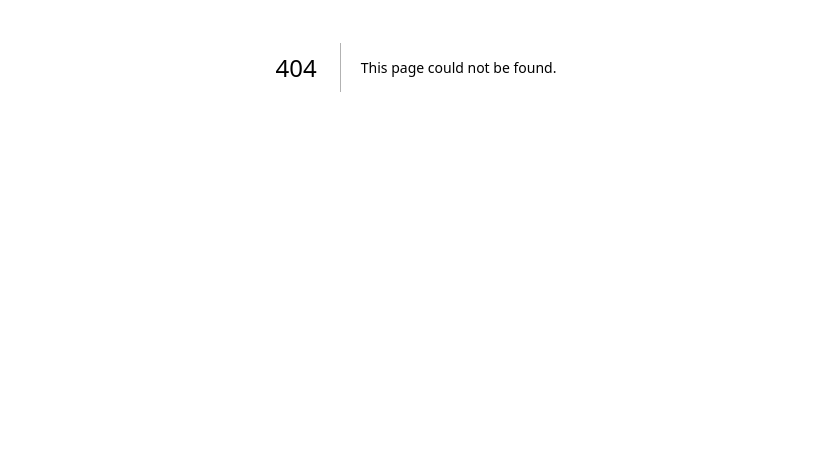
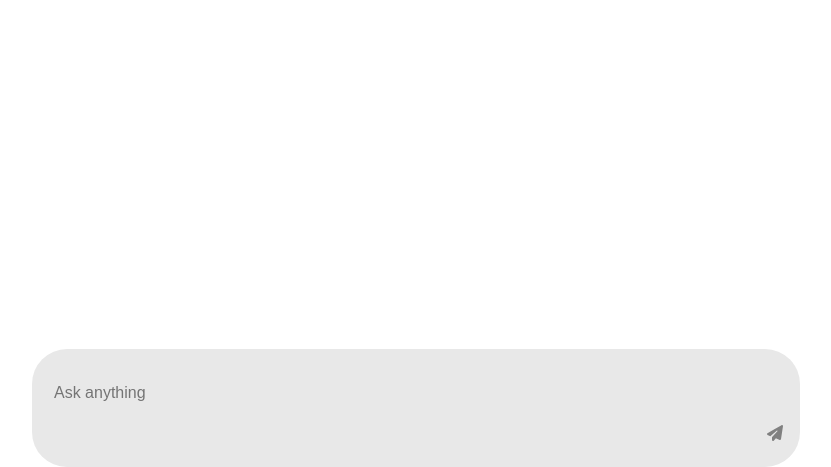
Before and after one commit to dennisarimi/oceansense-ai, a Next.js app in the folder frontend/: page /chat/1 in a window 1280 px wide. Before the commit this address had no page. Shown: the part 333-800 px from the top of the page, without its empty margins (224-1055 px from the left). Built offline with nearby package versions, Linux system fonts and the light colour scheme.

Commit message:
Adding dynamic routing chat page and more styling to chat appearance

```diff
--- /dev/null
+++ b/frontend/src/app/chat/[chatId]/page.tsx
@@ -0,0 +1,43 @@
+"use client";
+
+import styles from './styles.module.css'
+import { useParams } from "next/navigation";
+import { useState } from "react";
+import ChatBox from "@/components/ChatBox/chatbox";
+import ChatMessage from "@/components/ChatMessage/chatmessage";
+
+export default function ChatPage() {
+    const { chatId } = useParams();
+    const [inputValue, setInputValue] = useState('');
+    const [messages, setMessages] = useState<string[]>([]);
+
+    const handleSend = () => {
+        if (inputValue.trim()) {
+        setMessages((prev) => [...prev, inputValue]);
+        setInputValue('');
+        }
+    };
+
+    return(
+        <div className={styles.chatContainer}>
+            {messages.length > 0 && (
+                <div className={styles.chatMessages}>
+                {messages.map((query, index) => (
+                    <ChatMessage
+                    sender="user"
+                    message={query}
+                    key={index}
+                    />
+                ))}
+                </div>
+            )}
+            <div className={styles.chatBoxWrapper}>
+                <ChatBox
+                    inputValue={inputValue}
+                    setInputValue={setInputValue}
+                    onSend={handleSend}
+                />
+            </div>
+        </div>
+    );
+}
--- /dev/null
+++ b/frontend/src/app/chat/[chatId]/styles.module.css
@@ -0,0 +1,32 @@
+.chatContainer {
+    display: flex;
+    flex-direction: column;
+    height: 100vh;
+    width: 768px;
+    margin: 0 auto;
+    justify-content: flex-end;
+    /* position: relative; */
+}
+
+.chatMessages {
+    display: flex;
+    flex-direction: column;
+    flex: 1;
+    gap: 0.5rem;
+    padding-top: 1rem;
+    padding-bottom: 8rem;
+    overflow-y: auto;
+    height: 100vh;
+}
+
+.chatBoxWrapper {
+    /* bottom: 0;
+    left: 0;
+    width: 100%; */
+    background: white;
+    /* padding: 1rem 0; */
+    /* box-shadow: 0 -2px 5px rgba(0, 0, 0, 0.05); */
+    border-radius: 35px 35px 0 0;
+    position: absolute;
+    /* z-index: 10; */
+}
--- a/frontend/src/app/globals.css
+++ b/frontend/src/app/globals.css
@@ -24,3 +24,9 @@ body {
   color: var(--foreground);
   font-family: Arial, Helvetica, sans-serif;
 }
+
+html, body {
+  height: 100%;
+  margin: 0;
+  padding: 0;
+}
--- a/frontend/src/components/ChatBox/styles.module.css
+++ b/frontend/src/components/ChatBox/styles.module.css
@@ -3,10 +3,12 @@
     flex-direction: column;
     align-items: flex-start;
     justify-content: space-between;
-    border-radius: 15px;
-    padding: 20px;
+    padding: 20px 10px;
     width: 768px;
     background-color: #E8E8E8;
+    border-radius: 35px;
+    border-color: #d2d0d0;
+    /* border-width: 1px; */
 
     min-height: 70px;
     max-height: 275px;
@@ -27,6 +29,7 @@
     overflow-y: auto;
     height: auto;
     box-sizing: border-box;
+    padding: 0px 12px;
 }
 
 .textbox:focus {
--- a/frontend/src/components/ChatMessage/styles.module.css
+++ b/frontend/src/components/ChatMessage/styles.module.css
@@ -1,7 +1,7 @@
 .userMessage {
     align-self: flex-end;
-    border-radius: 15px;
-    padding: 10px;
+    border-radius: 30px;
+    padding: 15px 20px;
     max-width: 60%;
     background-color: #E8E8E8;
     word-wrap: break-word;
```
